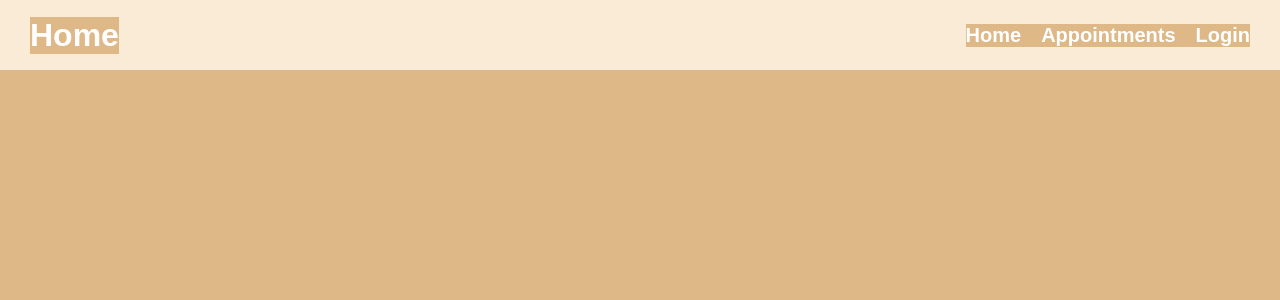
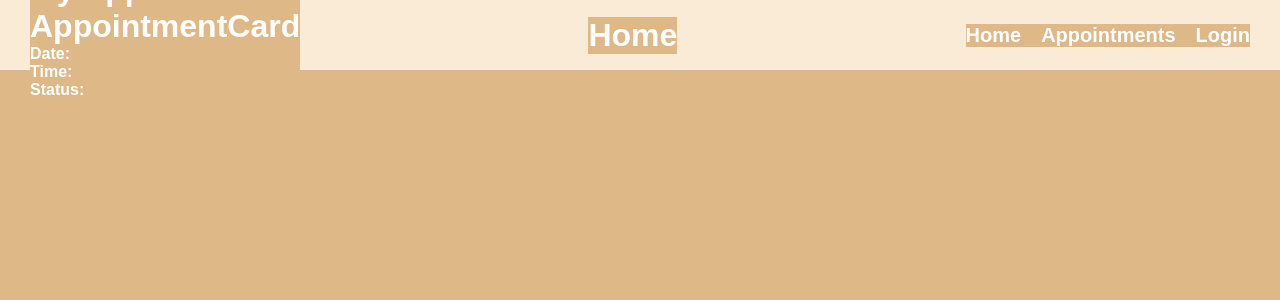
Before and after one commit to 1LuisVargas/turn-taking-app-fullstack, a React app in the folder front/: page / in a window 1280 px wide. Shown: the top 300 px of the page. Built offline with nearby package versions, Linux system fonts and the light colour scheme; the HTML template or start-up script is replaced by a standard one.

Commit message:
Pushing to continue on Mac

```diff
--- /dev/null
+++ b/front/src/components/AppointmentCard.jsx
@@ -0,0 +1,22 @@
+import styles from "../modules/AppointmentCard.module.css";
+
+const AppointmentCard = ({ appointment }) => {
+  return (
+    <div className={styles.container}>
+      <h1>AppointmentCard</h1>
+      <p>
+        <strong>Date:</strong> {appointment.date}
+      </p>
+      <p>
+        <strong>Time: </strong>
+        {appointment.time}
+      </p>
+      <p>
+        <strong>Status: </strong>
+        {appointment.status}
+      </p>
+    </div>
+  );
+};
+
+export default AppointmentCard;
--- a/front/src/components/MyAppointments.jsx
+++ b/front/src/components/MyAppointments.jsx
@@ -1,10 +1,19 @@
 import appointments from "../helpers/myAppointments";
 import { useState } from "react";
+import styles from "../modules/MyAppointments.module.css";
+import AppointmentCard from "./AppointmentCard";
 
 const Appointments = () => {
-    const [myAppointments, setMyAppointments] = useState([appointments]);
+    const [MyAppointments, setMyAppointments] = useState([appointments]);
+    console.log(MyAppointments);
     return (
         <div>
+            <h1>My Appointments</h1>
+            <div className={styles.container}>
+                {MyAppointments.map((appointment) => (
+                    <AppointmentCard key={appointment.id} appointment={appointment} />
+                ))}
+            </div>
         </div>
     );
 };
--- a/front/src/views/Home.jsx
+++ b/front/src/views/Home.jsx
@@ -1,11 +1,13 @@
 import NavBar from "../components/NavBar";
 import styles from "../modules/Home.module.css";
+import MyAppointments from "../components/MyAppointments";
 
 const Home = () => {
     return (
         <div className={styles.container}>
             <NavBar/>
             <h1>Home</h1>
+            <MyAppointments/>
         </div>
     )
 }
```
Also changed, not shown: front/src/modules/AppointmentCard.module.css (added), front/src/modules/MyAppointments.module.css (added).
